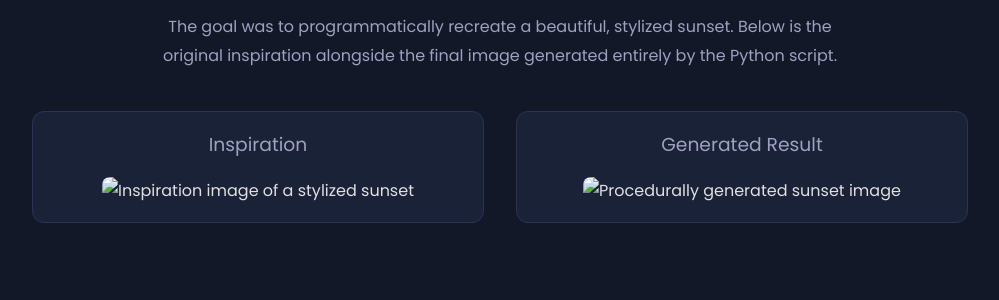
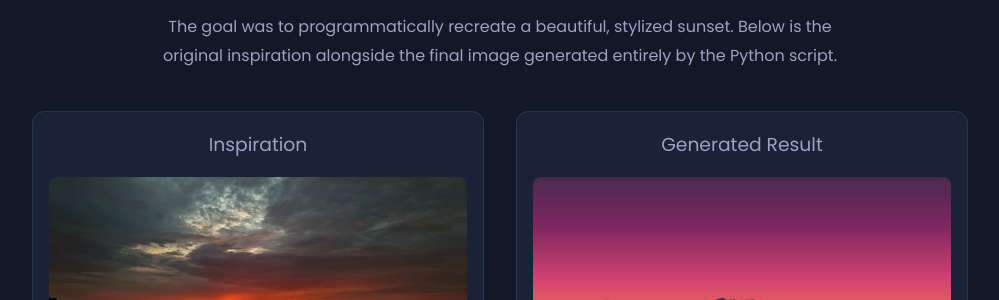
Before and after one commit to Aksharma127/something, a plain HTML site: page index.html in a window 1280 px wide. Shown: the part 635-935 px from the top of the page, without its empty margins (140-1139 px from the left). Drawn offline with Linux system fonts and the light colour scheme.

Commit message:
Update index.html

```diff
--- a/index.html
+++ b/index.html
@@ -26,11 +26,11 @@
             <div class="comparison-grid">
                 <div class="image-card">
                     <h3>Inspiration</h3>
-                    <img src="inspiration.png" alt="Inspiration image of a stylized sunset">
+                    <img src="image.png" alt="Inspiration image of a stylized sunset">
                 </div>
                 <div class="image-card">
                     <h3>Generated Result</h3>
-                    <img src="result.png" alt="Procedurally generated sunset image">
+                    <img src="procedural_sunset.png" alt="Procedurally generated sunset image">
                 </div>
             </div>
         </section>
```
